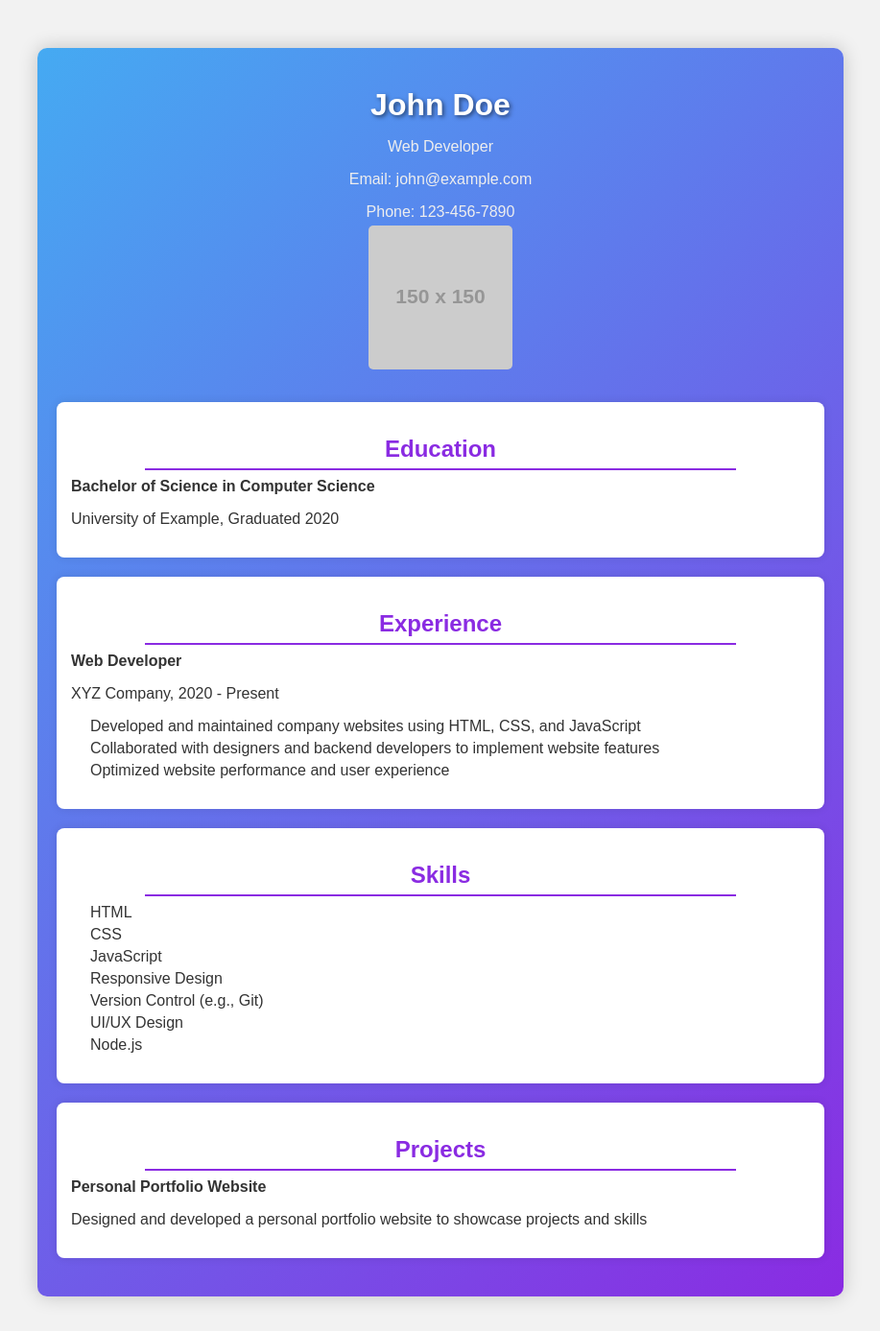
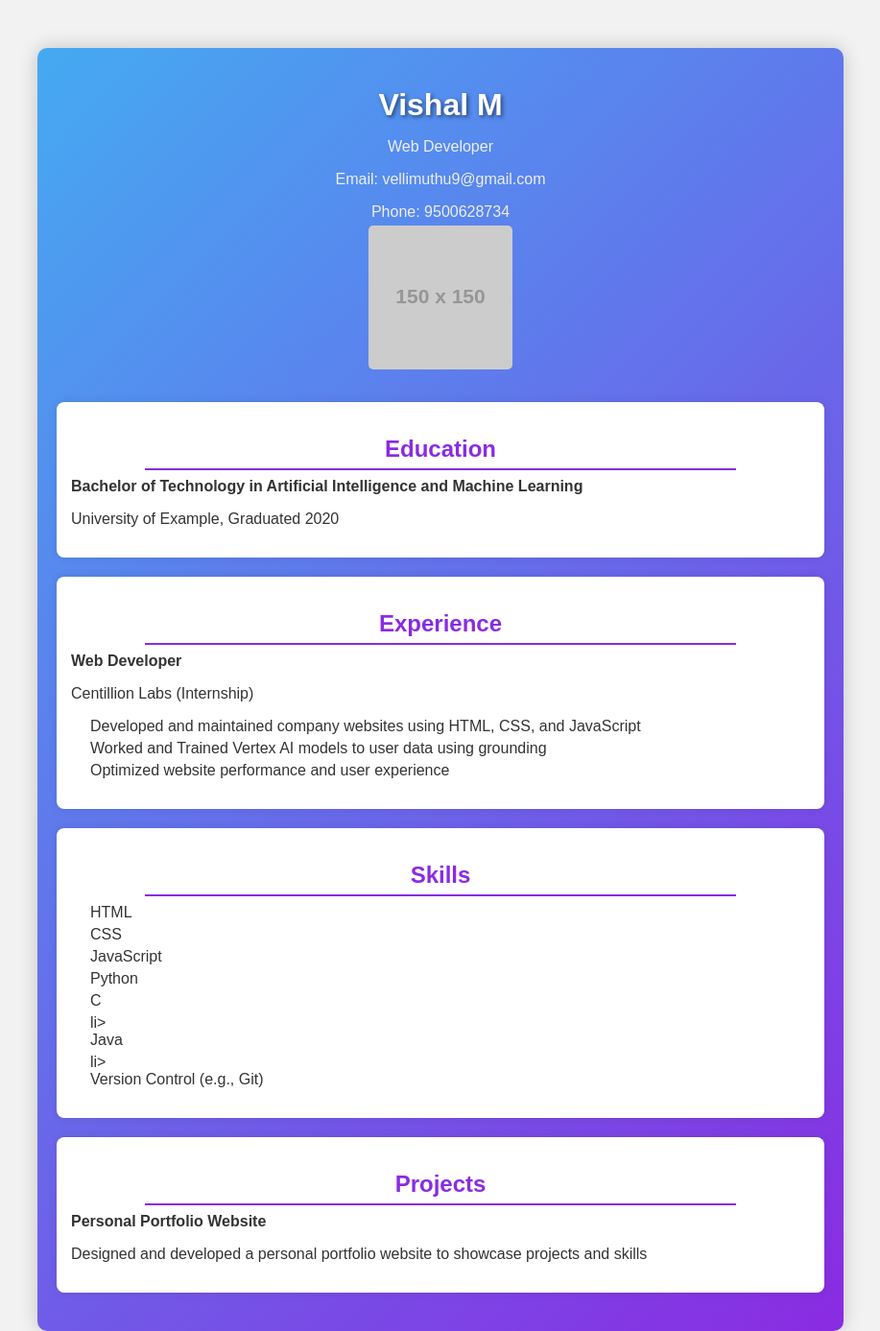
Before and after one commit to vishal-m25/Resume, a plain HTML site: page index.html in a window 1280 px wide. Shown: the top 1387 px of the page at 96% size, without its empty margins (181-1098 px from the left). Drawn offline with Linux system fonts and the light colour scheme; placeholder pictures from the web are drawn by us.

Commit message:
Update index.html

```diff
--- a/index.html
+++ b/index.html
@@ -91,26 +91,26 @@
 <body>
     <div class="container">
         <header>
-            <h1>John Doe</h1>
+            <h1>Vishal M</h1>
             <p>Web Developer</p>
-            <p>Email: john@example.com</p>
-            <p>Phone: 123-456-7890</p>
+            <p>Email: vellimuthu9@gmail.com</p>
+            <p>Phone: 9500628734</p>
             <img class="image" src="https://via.placeholder.com/150" alt="John Doe">
         </header>
 
         <section class="section">
             <h2>Education</h2>
-            <p><strong>Bachelor of Science in Computer Science</strong></p>
+            <p><strong>Bachelor of Technology in Artificial Intelligence and Machine Learning</strong></p>
             <p>University of Example, Graduated 2020</p>
         </section>
 
         <section class="section">
             <h2>Experience</h2>
             <p><strong>Web Developer</strong></p>
-            <p>XYZ Company, 2020 - Present</p>
+            <p>Centillion Labs (Internship)</p>
             <ul>
                 <li>Developed and maintained company websites using HTML, CSS, and JavaScript</li>
-                <li>Collaborated with designers and backend developers to implement website features</li>
+                <li>Worked and Trained Vertex AI models to user data using grounding</li>
                 <li>Optimized website performance and user experience</li>
             </ul>
         </section>
@@ -121,10 +121,10 @@
                 <li>HTML</li>
                 <li>CSS</li>
                 <li>JavaScript</li>
-                <li>Responsive Design</li>
+                <li>Python</li>
+                <li>C</li>li>
+                <li>Java</li>li>
                 <li>Version Control (e.g., Git)</li>
-                <li>UI/UX Design</li> <!-- Added more skills -->
-                <li>Node.js</li> <!-- Added more skills -->
             </ul>
         </section>
 
```
